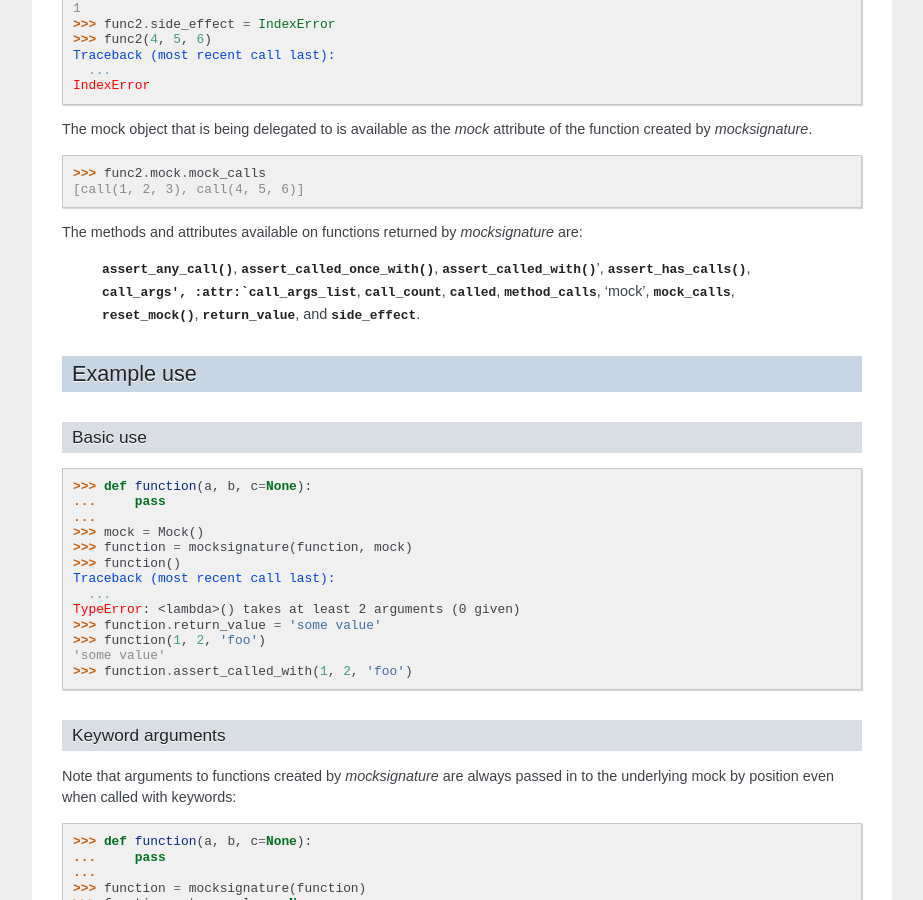
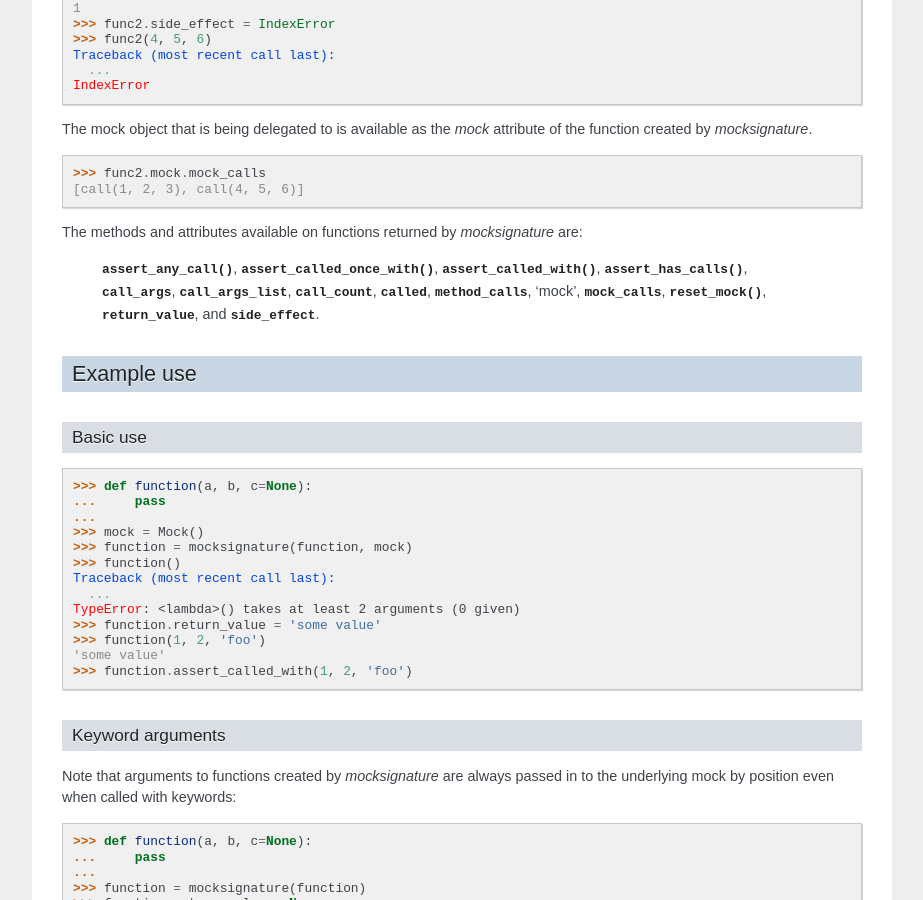
Before and after one commit to testing-cabal/mock, a Sphinx documentation site: the page built from docs/mocksignature.txt, in a window 1280 px wide and 900 px high, scrolled down 1184 px. Shown: the whole window, without its empty margins (198-1121 px from the left). Built offline with Sphinx 7.4.7, drawn with Linux system fonts in a browser that asks for light colours.

Commit message:
Markup correction

```diff
--- a/docs/mocksignature.txt
+++ b/docs/mocksignature.txt
@@ -100,8 +100,8 @@ The methods and attributes available on functions returned by `mocksignature`
 are:
 
     :meth:`~Mock.assert_any_call`, :meth:`~Mock.assert_called_once_with`,
-    :meth:`~Mock.assert_called_with`', :meth:`~Mock.assert_has_calls`,
-    :attr:`~Mock.call_args', :attr:`call_args_list`,
+    :meth:`~Mock.assert_called_with`, :meth:`~Mock.assert_has_calls`,
+    :attr:`~Mock.call_args`, :attr:`call_args_list`,
     :attr:`call_count`, :attr:`called`, :attr:`method_calls`, 'mock',
     :attr:`mock_calls`, :meth:`~Mock.reset_mock`, :attr:`return_value`, and
     :attr:`side_effect`.
```
